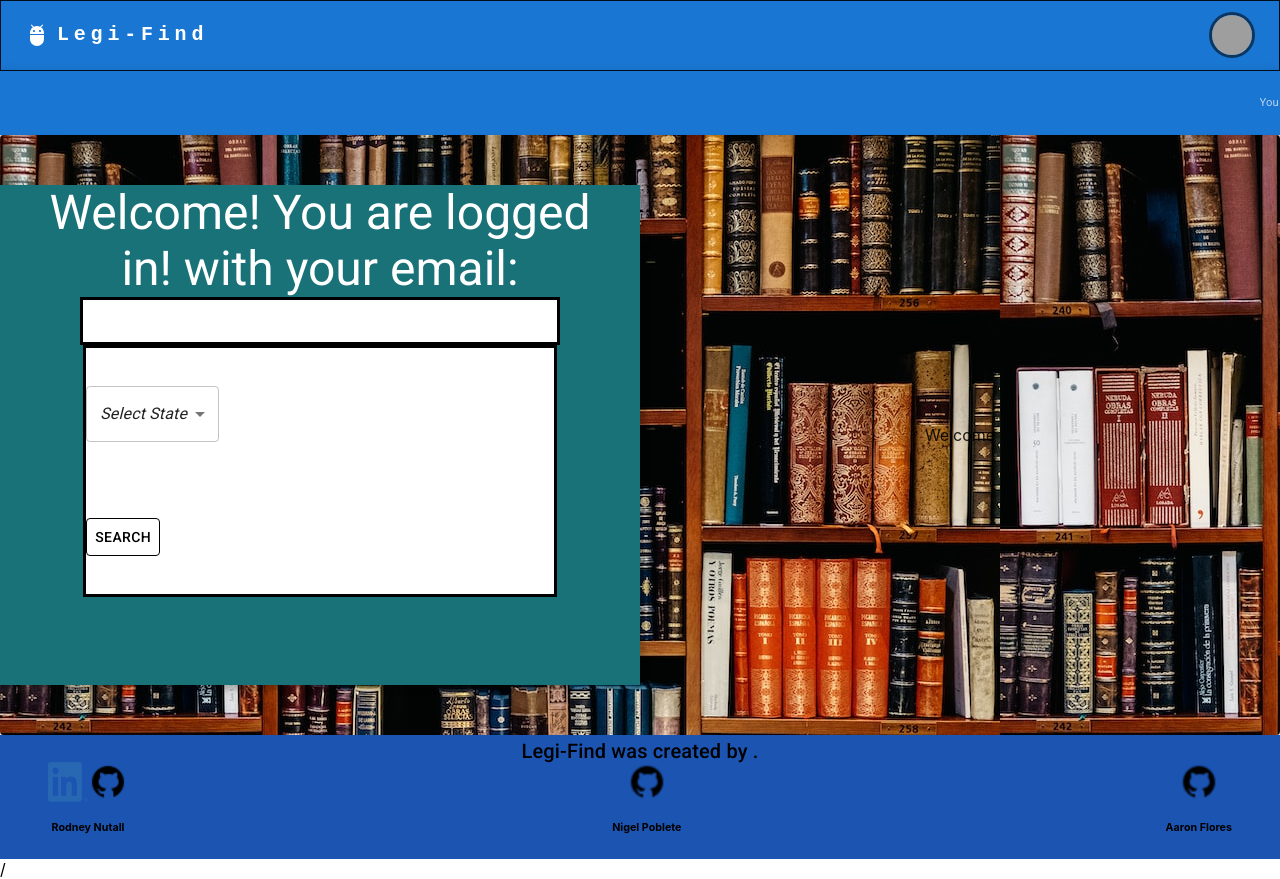
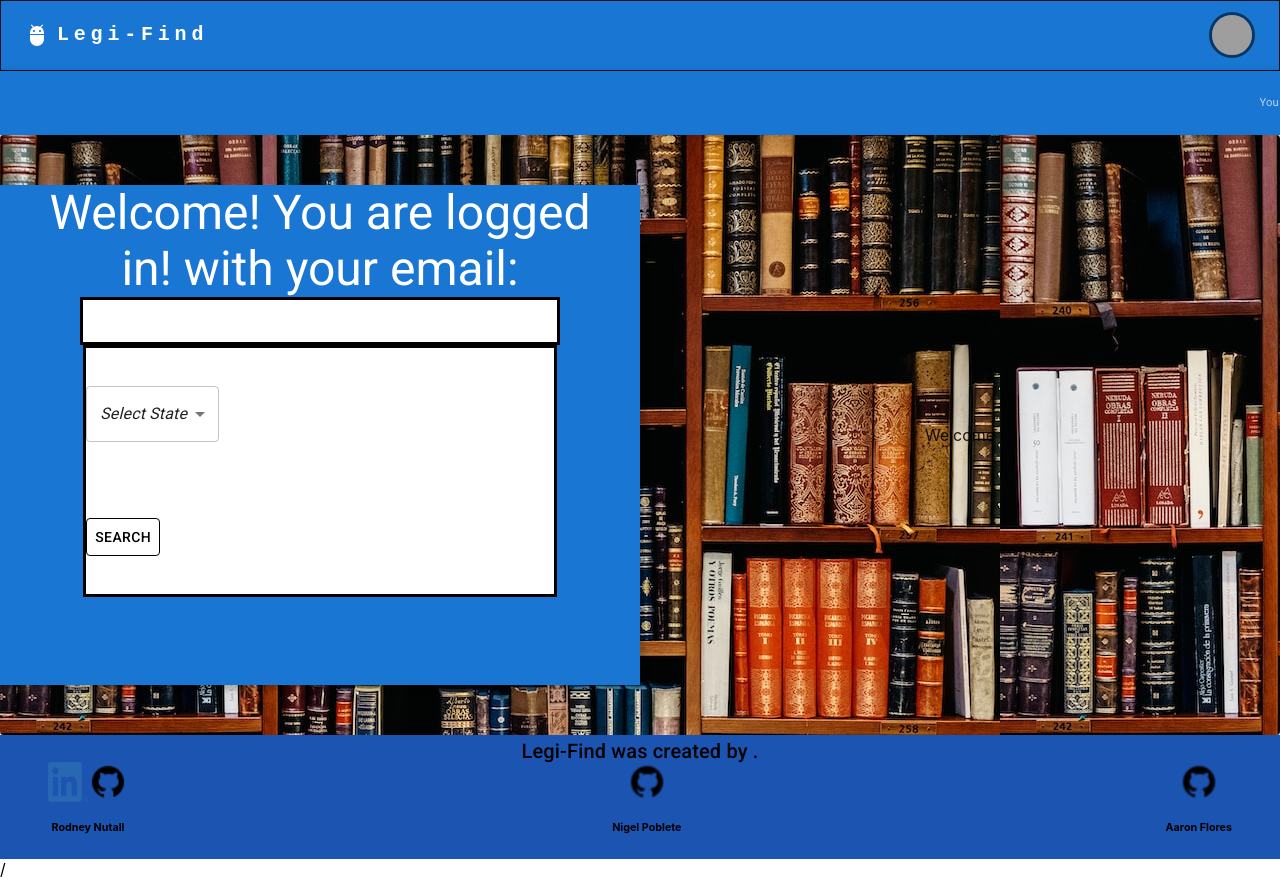
Before and after one commit to evohat3/Legi-Find, a React (Create React App) app in the folder Client/: page /dashboard in a window 1280 px wide. Shown: the top 879 px of the page. Built offline with nearby package versions, Linux system fonts and the light colour scheme; sample sign-in values are in the browser's storage; grey boxes are pictures that could not be loaded.

Commit message:
started work on dashboard and small styling changes

```diff
--- a/Client/src/components/SearchResults.js
+++ b/Client/src/components/SearchResults.js
@@ -13,7 +13,7 @@ import { Button } from '@mui/material';
 
 function Title(props) {
   return (
-    <Typography sx={{color: 'black', backgroundColor:'primary.main'}} component="h2" variant="h6" color="primary" gutterBottom>
+    <Typography sx={{color: 'black', backgroundColor:'primary.main'}}   component="h2" variant="h6" color="primary" gutterBottom>
       {props.children}
     </Typography>
   );
--- a/Client/src/pages/AccountPage.js
+++ b/Client/src/pages/AccountPage.js
@@ -30,6 +30,7 @@ export default function Account() {
           }}
         >
         <Grid container rowSpacing={1} columnSpacing={{ xs: 1, sm: 2, md: 3 }} >
+            <Grid xs={8}>
                 <Grid xs={6}>
                     <Typography
                 sx={{
@@ -68,7 +69,8 @@ export default function Account() {
                         textAlign: 'left',
                         m: 1
                     }}
-                    >Change Avatar:</Typography>
+                    >Change Avatar:
+                    </Typography>
                 </Grid>
                 <Grid xs={6}>
                 <Button
@@ -79,6 +81,9 @@ export default function Account() {
                     >This is a test of the flex grid</Button>
              </Grid>
              </Grid>
+            <Grid>
+            </Grid>
+        </Grid>
         </Box>
         </Container>
         </ThemeProvider>
--- a/Client/src/pages/Dashboard.js
+++ b/Client/src/pages/Dashboard.js
@@ -6,29 +6,11 @@ import Auth from '../utils/auth';
 import SearchPageLite from '../components/SearchByState'
 import UserContext from '../utils/UserContext'
 import 'animate.css';
-import { ThemeProvider, createTheme } from '@mui/material/styles';
+
 import heroImage from '../components/assets/row-old-textbooks-fills-antique-bookshelf-generated-by-ai.jpg'
 import { Paper } from '@mui/material';
 
-const theme = createTheme({
-  palette: {
-    primary: {
-      main: '#46237A',
-    },
-    secondary: {
-      main: '#197278',
-    },
-    tritary:{
-      main: '#ECC8AE',
-    },
-    quartary:{
-      main: '#61210F',
-    },
-    pentary:{
-      main: '#DDFFD9'
-    }
-  },
-});
+
 
 const styles ={
   paperContainer: {
@@ -50,7 +32,7 @@ export default function Dashboard() {
     console.log(Auth.getUser())
 
     return (
-      <ThemeProvider theme={theme}>
+
       <Paper style={styles.paperContainer}>
       <Box
         sx={{
@@ -61,7 +43,7 @@ export default function Dashboard() {
           alignItems: 'center',
         }}
       >
-        <Container sx={{ bgcolor: 'secondary.main', color: 'white', height: 500, boxShadow: '5px 5px 5px rgba(0, 0, 0, 0.2)' }} className='animate__animated animate__backInLeft'>
+        <Container sx={{ bgcolor: 'primary.main', color: 'white', height: 500, boxShadow: '5px 5px 5px rgba(0, 0, 0, 0.2)' }} className='animate__animated animate__backInLeft'>
           <Typography  variant="h3" align="center">
             Welcome! You are logged in! with your email:
           </Typography>
@@ -75,7 +57,7 @@ export default function Dashboard() {
         </Container>
       </Box>
       </Paper>
-      </ThemeProvider>
+
     );
   }
 }
```
Lines whose indentation alone changed are shown as unchanged.
